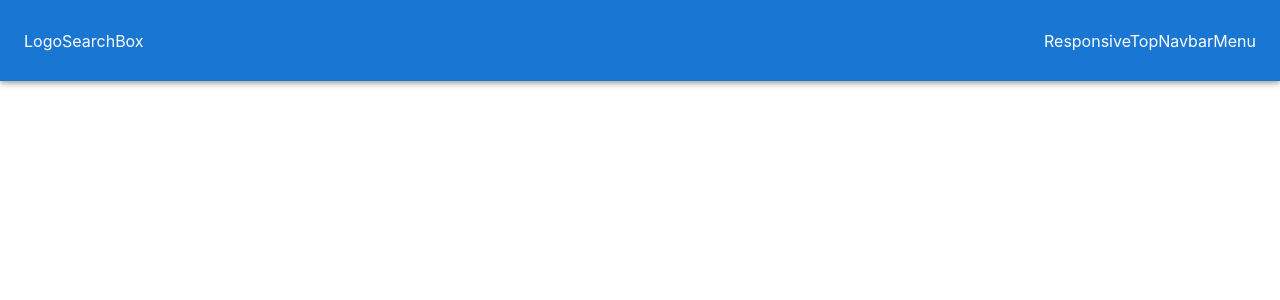
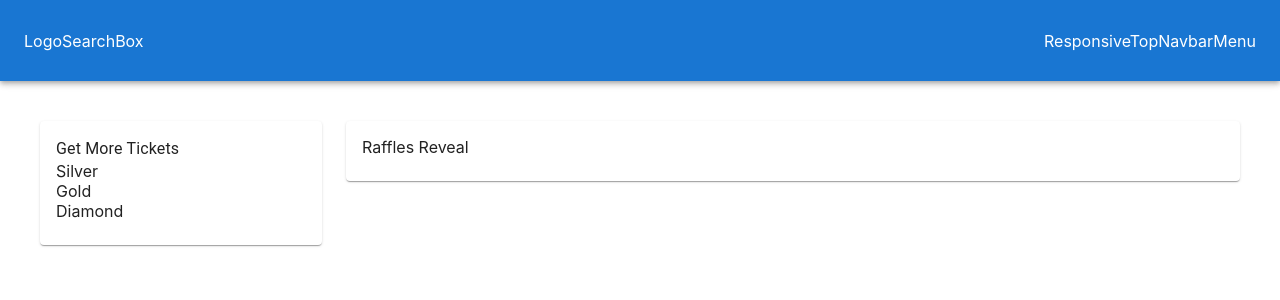
Before and after one commit to vinson14/mintable-project, a Next.js app: page / in a window 1280 px wide. Shown: the top 300 px of the page. Built offline with nearby package versions, Linux system fonts and the light colour scheme.

Commit message:
Added raffles card listing

```diff
--- /dev/null
+++ b/components/stateless/containers/card-container.js
@@ -0,0 +1,11 @@
+import { Card, CardContent } from "@mui/material";
+
+const CardContainer = ({ children }) => {
+  return (
+    <Card>
+      <CardContent>{children}</CardContent>
+    </Card>
+  );
+};
+
+export default CardContainer;
--- a/components/stateless/containers/main-container.js
+++ b/components/stateless/containers/main-container.js
@@ -1,7 +1,11 @@
 import { Grid } from "@mui/material";
 
 const MainContainer = ({ children }) => {
-  return <Grid container>{children}</Grid>;
+  return (
+    <Grid container spacing={3} p={5}>
+      {children}
+    </Grid>
+  );
 };
 
 export default MainContainer;
--- a/components/stateless/containers/raffles-list-container.js
+++ b/components/stateless/containers/raffles-list-container.js
@@ -1,9 +1,10 @@
 import { Grid } from "@mui/material";
+import CardContainer from "./card-container";
 
 const RafflesListContainer = ({ children }) => {
   return (
     <Grid item lg={3}>
-      {children}
+      <CardContainer>{children}</CardContainer>
     </Grid>
   );
 };
--- /dev/null
+++ b/components/stateless/containers/raffles-listing.js
@@ -0,0 +1,14 @@
+import { Box } from "@mui/material";
+import RafflesCard from "../raffles/raffles-card";
+
+const RafflesListing = () => {
+  return (
+    <Box>
+      <RafflesCard color="Silver" />
+      <RafflesCard color="Gold" />
+      <RafflesCard color="Diamond" />
+    </Box>
+  );
+};
+
+export default RafflesListing;
--- a/components/stateless/containers/raffles-reveal-container.js
+++ b/components/stateless/containers/raffles-reveal-container.js
@@ -1,7 +1,12 @@
 import { Grid } from "@mui/material";
+import CardContainer from "./card-container";
 
 const RafflesReviewContainer = ({ children }) => {
-  return <Grid lg={9}>{children}</Grid>;
+  return (
+    <Grid item lg={9}>
+      <CardContainer>{children}</CardContainer>
+    </Grid>
+  );
 };
 
 export default RafflesReviewContainer;
--- /dev/null
+++ b/components/stateless/raffles/raffles-card.js
@@ -0,0 +1,7 @@
+import { Box } from "@mui/material";
+
+const RafflesCard = ({ color }) => {
+  return <Box>{color}</Box>;
+};
+
+export default RafflesCard;
--- /dev/null
+++ b/components/stateless/typography/raffles-list-header.js
@@ -0,0 +1,7 @@
+import { Typography } from "@mui/material";
+
+const RafflesListHeader = ({ children }) => {
+  return <Typography>{children}</Typography>;
+};
+
+export default RafflesListHeader;
--- a/pages/index.js
+++ b/pages/index.js
@@ -1,10 +1,22 @@
 import { Box } from "@mui/material";
 import TopNavbar from "../components/stateless/navigation/top-navbar";
+import MainContainer from "../components/stateless/containers/main-container";
+import RafflesListContainer from "../components/stateless/containers/raffles-list-container";
+import RafflesRevealContainer from "../components/stateless/containers/raffles-reveal-container";
+import RafflesListHeader from "../components/stateless/typography/raffles-list-header";
+import RafflesListing from "../components/stateless/containers/raffles-listing";
 
 const HomePage = () => {
   return (
     <Box>
       <TopNavbar />
+      <MainContainer>
+        <RafflesListContainer>
+          <RafflesListHeader>Get More Tickets</RafflesListHeader>
+          <RafflesListing />
+        </RafflesListContainer>
+        <RafflesRevealContainer>Raffles Reveal</RafflesRevealContainer>
+      </MainContainer>
     </Box>
   );
 };
```
